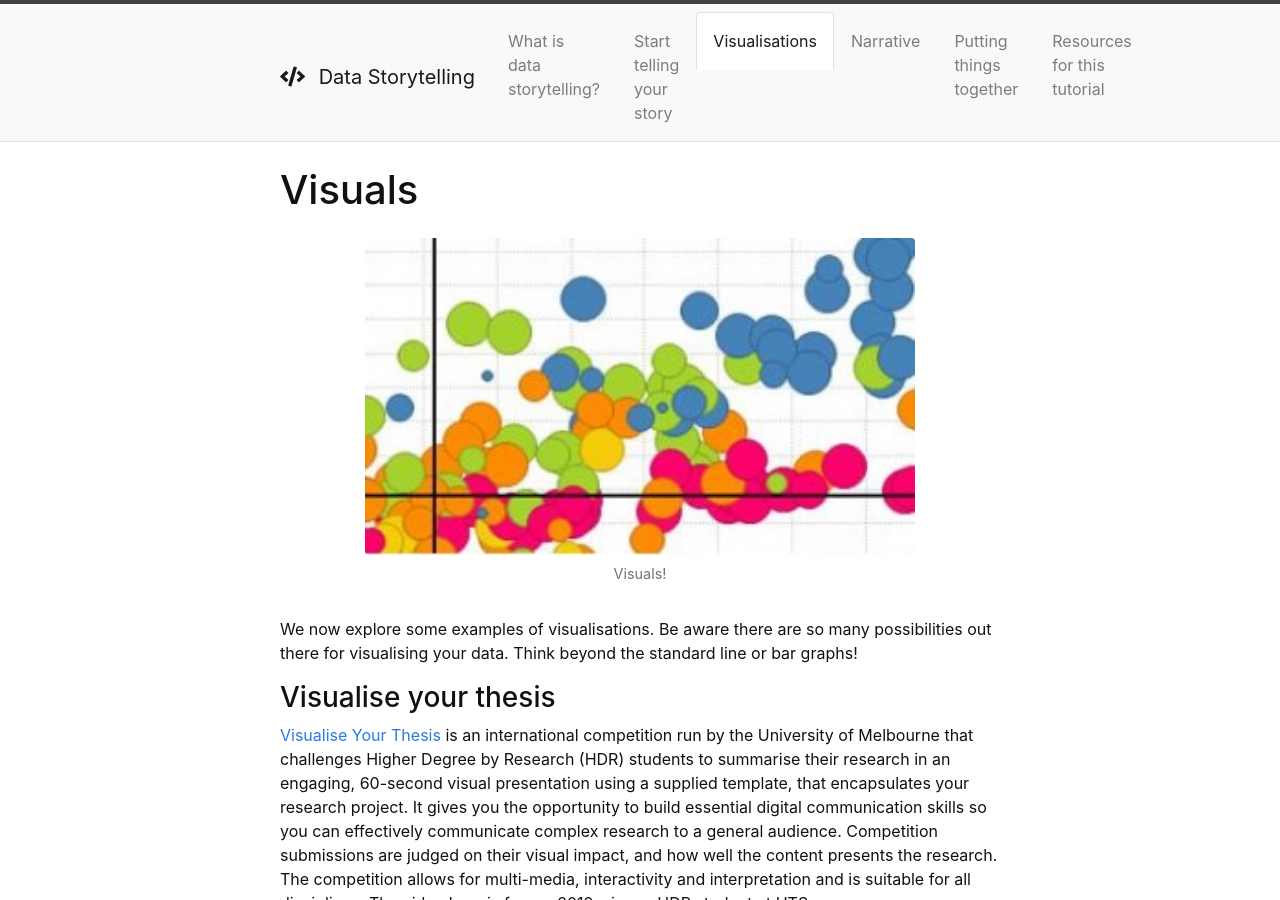
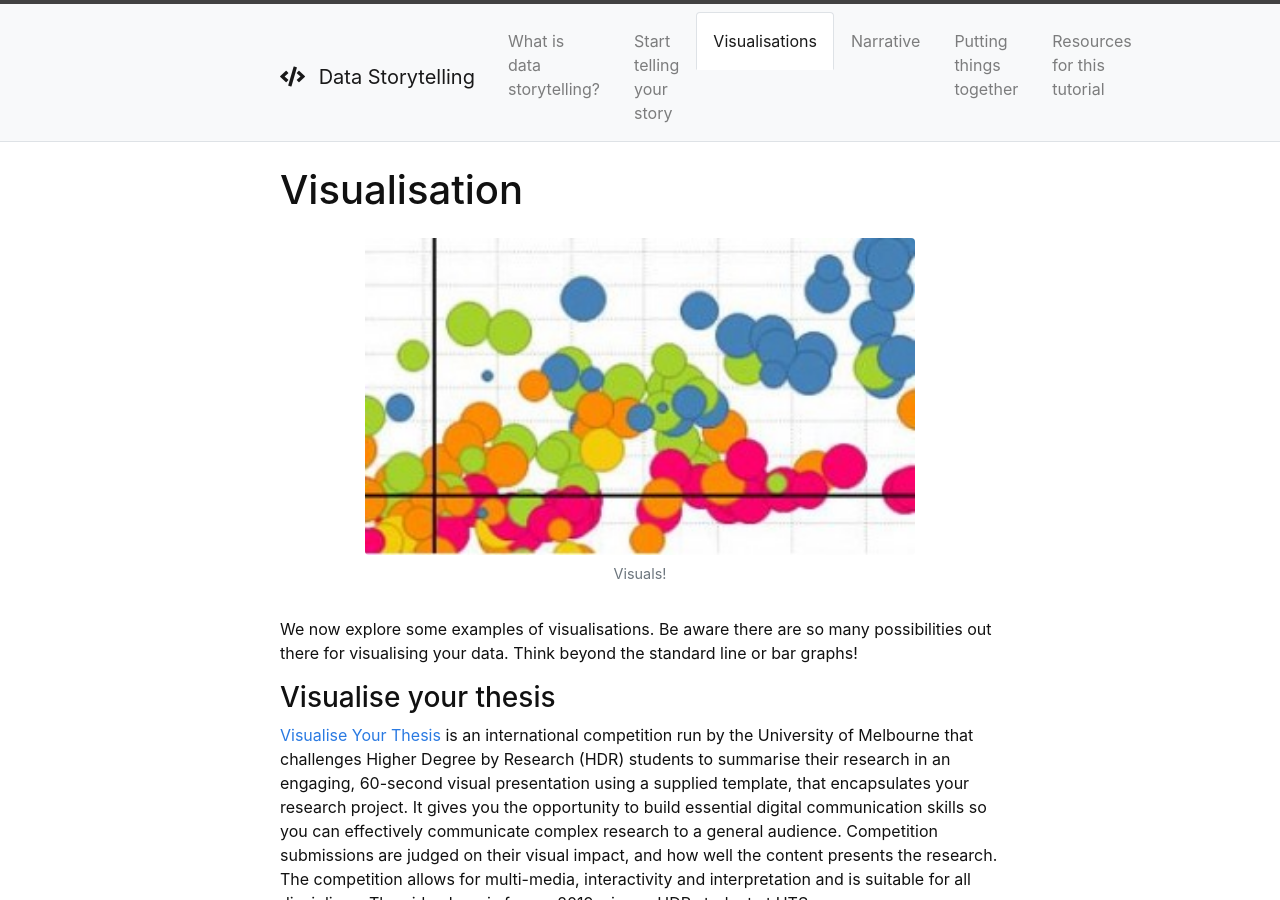
Before and after one commit to masamiy/DataStoryTelling, a Jekyll site: the page built from content/2-Visuals.md, in a window 1280 px wide and 900 px high. Built offline with Jekyll 4.4.1, drawn with Linux system fonts in a browser that asks for light colours.

Commit message:
Update 2-Visuals.md

```diff
--- a/content/2-Visuals.md
+++ b/content/2-Visuals.md
@@ -1,5 +1,5 @@
 ---
-title: Visuals
+title: Visualisation
 nav: Visualisations
 ---
 {% include figure.html img="Data-Visualization.jpg" alt="DataToViz" caption="Visuals!" width="80%" %}
@@ -52,7 +52,7 @@ There are a couple of simple techniques to make your point clearer. Here is a fe
 - Highlight areas
 
 What do they mean? Have a look at the video below!
-{% include video-embed.html youtubeid="DUAshxt_F2A" caption="3 techniques to make your point clear" %}
+{% include video-embed.html youtubeid="Z0UXiZbSAHM" caption="3 techniques to make your point clear" %}
 
 
 Are you inspired by looking at examples of beautiful visuals?
```
